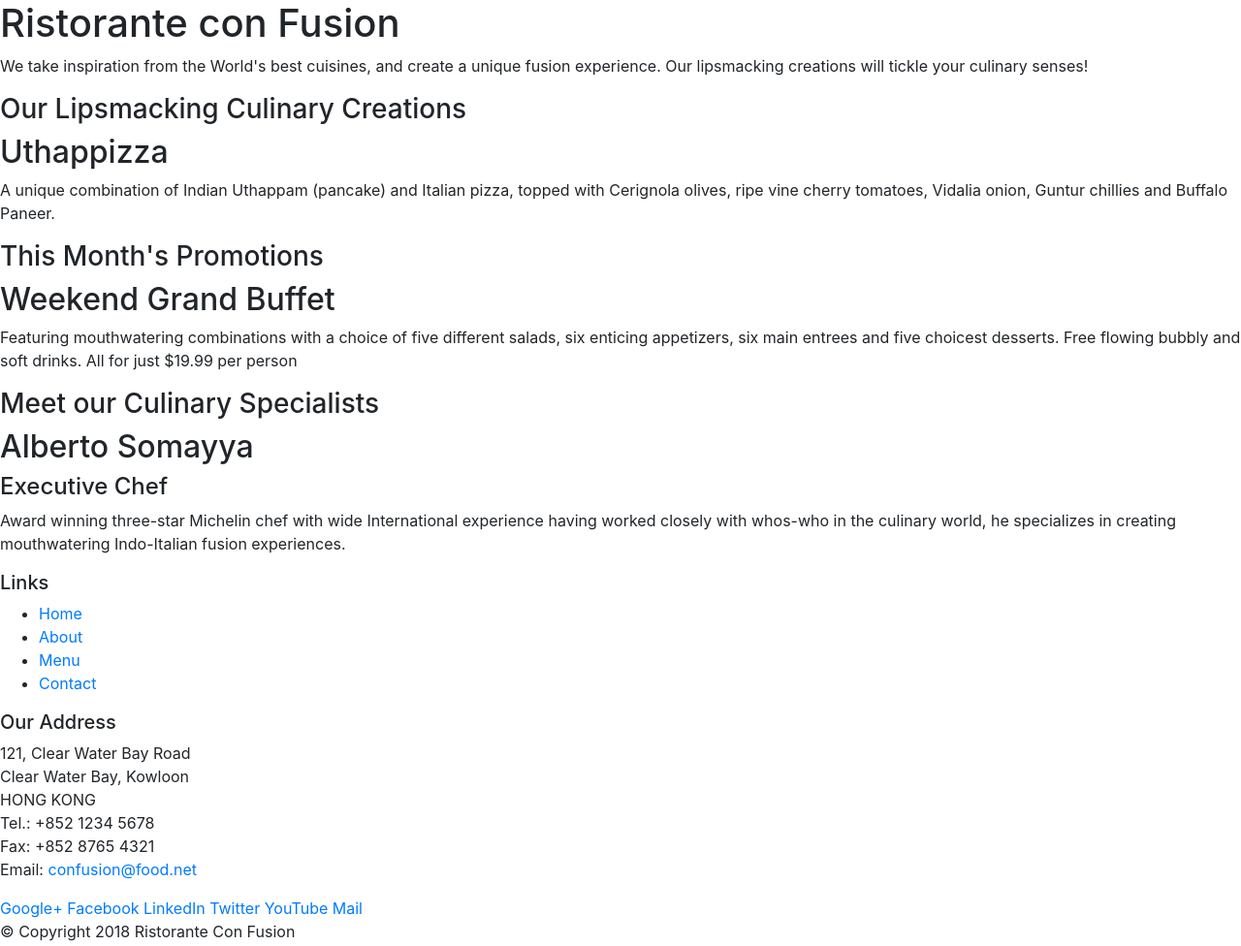
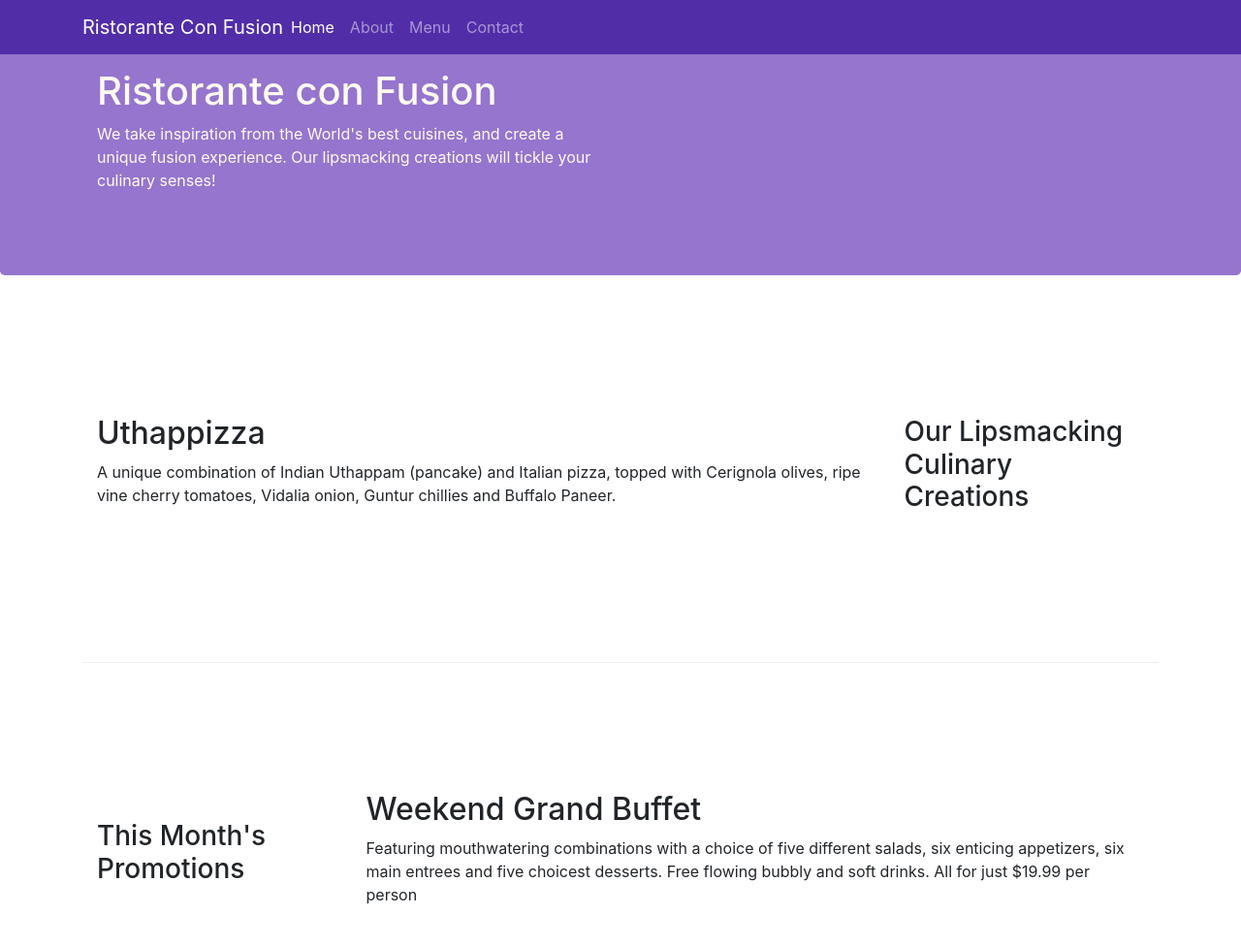
Before and after one commit to SinghInder101/Restorante-Con-Fusion, a website: page index.html in a window 1280 px wide. Shown: the top 976 px of the page at 97% size. Drawn offline with nearby package versions, Linux system fonts and the light colour scheme.

```diff
--- /dev/null
+++ b/css/styles.css
@@ -0,0 +1,36 @@
+.row-header{
+    margin:0px auto;
+    padding:0px auto;
+}
+
+.row-content{
+    margin:0px auto;
+    padding:50px 0px 50px 0px;
+    border-bottom:1px ridge;
+    min-height:400px;
+}
+
+.footer{
+    background-color: #d1c4e9;
+    margin:0px auto;
+    padding:20px 0px 20px 0px;
+}
+
+.jumbotron{
+    padding:70px 30px 70px 30px;
+    margin:0px auto;
+    background: #9575cd;
+    color:floralwhite;
+}
+.address{
+    font-size:80%;
+    margin:0px;
+    color: #0f0f0f;
+}
+.body{
+    padding:50px 0px 0px 0px;
+    z-index:0;
+}
+.navbar-dark{
+    background-color:#512DA8;
+}
--- a/index.html
+++ b/index.html
@@ -2,58 +2,82 @@
 <html lang="en">
 
 <head>
+
         <!-- Required meta tags always come first -->
         <meta charset="utf-8">
         <meta name="viewport" content="width=device-width, initial-scale=1, shrink-to-fit=no">
         <meta http-equiv="x-ua-compatible" content="ie=edge">
 
-        <!-- Bootstrap CSS -->
+
         <link rel="stylesheet" href="node_modules/bootstrap/dist/css/bootstrap.min.css">
+        <link rel="stylesheet" href="css/styles.css">
+
+
     <title>Ristorante Con Fusion</title>
 </head>
 
 <body>
+    <nav class="navbar navbar-dark navbar-expand-sm fixed-top">
+        <div class="container">
+            <button class="navbar-toggler" type="button" data-toggle="collapse" data-target="#Navbar">
+                <span class="navbar-toggler-icon"></span>
 
-    <header>
-        <div>
-            <div>
-                <div>
+
+            </button>
+            <a class="navbar-brand mr-auto" href="#">Ristorante Con Fusion</a>
+            <div class="collapse navbar-collapse" id="Navbar">
+            <ul class="navbar-nav mr-auto">
+                <li class="nav-item active"><a class="nav-link" href="./index.html">Home</a></li>
+                <li class="nav-item"><a class="nav-link" href="./aboutus.html">About</a></li>
+                <li class="nav-item"><a class="nav-link" href="#">Menu</a></li>
+                <li class="nav-item"><a class="nav-link" href="#">Contact</a></li>
+
+            </ul>
+         </div>
+        </div>
+
+    </nav>
+
+    <header class="jumbotron">
+        <div class="container">
+            <div class="row row-header">
+                <div class="col-12 col-sm-6">
                     <h1>Ristorante con Fusion</h1>
                     <p>We take inspiration from the World's best cuisines, and create a unique fusion experience. Our lipsmacking creations will tickle your culinary senses!</p>
                 </div>
-                <div>
+                <div >
                 </div>
             </div>
         </div>
     </header>
 
-    <div>
-        <div>
-            <div>
+    <div class="container">
+        <div class="row row-content align-items-center">
+            <div class="col-12 col-sm-4 order-sm-last col-md-3">
                 <h3>Our Lipsmacking Culinary Creations</h3>
             </div>
-            <div>
+            <div class="col col-sm order-sm-first col-md">
                 <h2>Uthappizza</h2>
                 <p>A unique combination of Indian Uthappam (pancake) and Italian pizza, topped with Cerignola olives, ripe vine cherry tomatoes, Vidalia onion, Guntur chillies and Buffalo Paneer.</p>
             </div>
         </div>
 
 
-        <div>
-            <div>
+        <div class="row row-content align-items-center">
+            <div class="col-12 col-sm-4  col-md-3">
                 <h3>This Month's Promotions</h3>
             </div>
-            <div>
+            <div class="col col-sm  col-md">
                 <h2>Weekend Grand Buffet</h2>
                 <p>Featuring mouthwatering combinations with a choice of five different salads, six enticing appetizers, six main entrees and five choicest desserts. Free flowing bubbly and soft drinks. All for just $19.99 per person </p>
             </div>
         </div>
 
-        <div>
-            <div>
+        <div class="row row-content align-items-center">
+            <div class="col-12 col-sm-4 order-sm-last col-md-3">
                 <h3>Meet our Culinary Specialists</h3>
             </div>
-            <div>
+            <div class="col col-sm order-sm-first col-md">
                 <h2>Alberto Somayya</h2>
                 <h4>Executive Chef</h4>
                 <p>Award winning three-star Michelin chef with wide International experience having worked closely with whos-who in the culinary world, he specializes in creating mouthwatering Indo-Italian fusion experiences. </p>
@@ -61,21 +85,21 @@
         </div>
     </div>
 
-    <footer>
-        <div>
-            <div>
-                <div>
+    <footer class="footer" >
+        <div class="container">
+            <div class="row">
+                <div class="col-4 offset-1 col-sm-2">
                     <h5>Links</h5>
-                    <ul>
+                    <ul class="list-unstyled">
                         <li><a href="#">Home</a></li>
-                        <li><a href="#">About</a></li>
+                        <li><a href="./aboutus.html">About</a></li>
                         <li><a href="#">Menu</a></li>
                         <li><a href="#">Contact</a></li>
                     </ul>
                 </div>
-                <div>
+                <div class="col-7 col-sm-5">
                     <h5>Our Address</h5>
-                    <address>
+                    <address class="address">
 		              121, Clear Water Bay Road<br>
 		              Clear Water Bay, Kowloon<br>
 		              HONG KONG<br>
@@ -84,8 +108,8 @@
 		              Email: <a href="mailto:confusion@food.net">confusion@food.net</a>
 		           </address>
                 </div>
-                <div>
-                    <div>
+                <div class="col-12 col-sm-4 align-self-center">
+                    <div class="text-center">
                         <a href="http://google.com/+">Google+</a>
                         <a href="http://www.facebook.com/profile.php?id=">Facebook</a>
                         <a href="http://www.linkedin.com/in/">LinkedIn</a>
@@ -95,18 +119,17 @@
                     </div>
                 </div>
            </div>
-           <div>
-                <div>
-                    <p>© Copyright 2018 Ristorante Con Fusion</p>
+           <div class="row justify-content-center">
+                <div class="col-auto">
+                    <p>©️ Copyright 2018 Ristorante Con Fusion</p>
                 </div>
            </div>
         </div>
     </footer>
-        <!-- jQuery first, then Popper.js, then Bootstrap JS. -->
-        <script src="node_modules/jquery/dist/jquery.slim.min.js"></script>
-        <script src="node_modules/popper.js/dist/umd/popper.min.js"></script>
-        <script src="node_modules/bootstrap/dist/js/bootstrap.min.js"></script>
-
+ <!-- jQuery first, then Popper.js, then Bootstrap JS. -->
+ <script src="node_modules/jquery/dist/jquery.slim.min.js"></script>
+ <script src="node_modules/popper.js/dist/umd/popper.min.js"></script>
+ <script src="node_modules/bootstrap/dist/js/bootstrap.min.js"></script>
 </body>
 
 </html>
```
Also changed, not shown: aboutus.html (added, +143 -0 lines).
